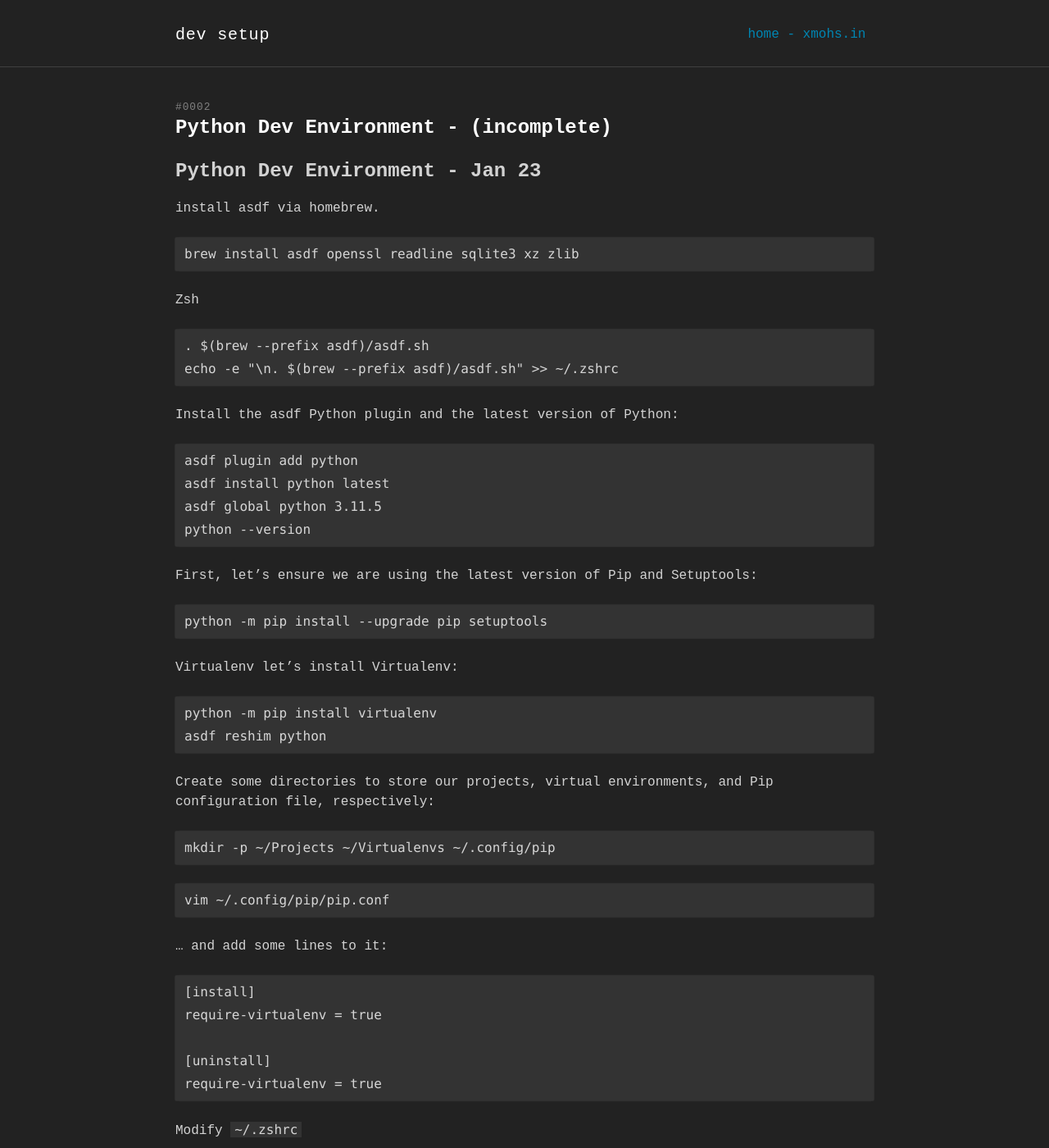
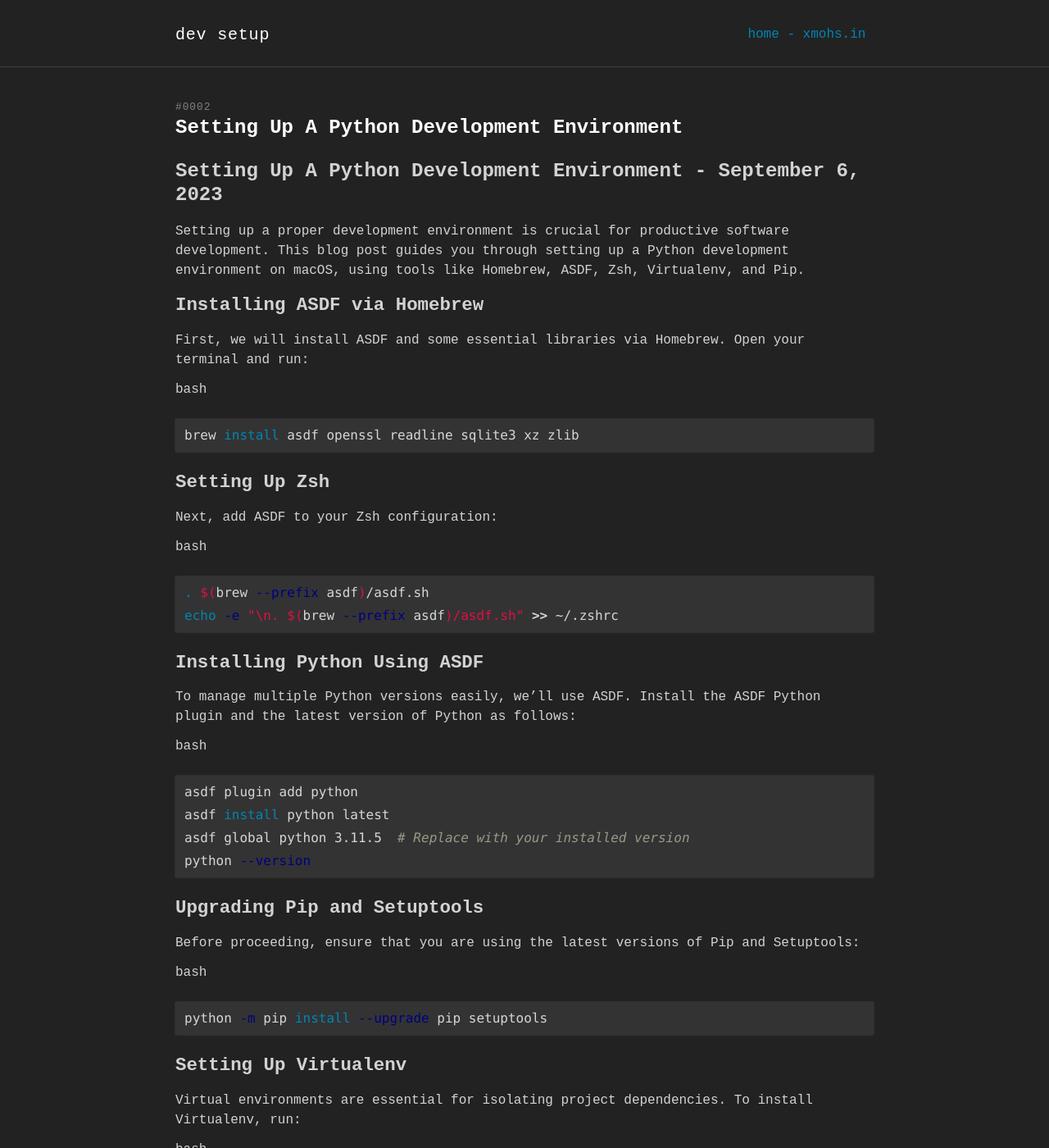
Before and after one commit to mhassan1219/dev.mohs.in, a Jekyll site: the page built from _posts/2023-08-14-0002.md, in a window 1280 px wide and 1400 px high. Shown: the whole window at 82% size. Built offline with Jekyll 4.4.1, drawn with Linux system fonts in a browser that asks for light colours; some web fonts are replaced; some of the changed text lies outside the part shown.

Commit message:
fixed instructions for python

````diff
--- a/_posts/2023-08-14-0002.md
+++ b/_posts/2023-08-14-0002.md
@@ -1,53 +1,106 @@
 ---
+
 layout: post
 slug: "0002"
-title: "Python Dev Environment - (incomplete)"
+title: "Setting Up A Python Development Environment"
+date: 2023-09-06
+categories: \[Python, Development Environment, Programming\]
+tags: \[Python, Development, Environment, ASDF, Homebrew, Zsh, Virtualenv, Pip\]
+
 ---
 
+Setting Up A Python Development Environment - September 6, 2023
+===============================================================
 
-# Python Dev Environment - Jan 23
+Setting up a proper development environment is crucial for productive software development. This blog post guides you through setting up a Python development environment on macOS, using tools like Homebrew, ASDF, Zsh, Virtualenv, and Pip.
 
-install asdf via homebrew.
-```
+Installing ASDF via Homebrew
+----------------------------
+
+First, we will install ASDF and some essential libraries via Homebrew. Open your terminal and run:
+
+bash
+
+```bash
 brew install asdf openssl readline sqlite3 xz zlib
 ```
 
-Zsh
-```
+Setting Up Zsh
+--------------
+
+Next, add ASDF to your Zsh configuration:
+
+bash
+
+```bash
 . $(brew --prefix asdf)/asdf.sh
 echo -e "\n. $(brew --prefix asdf)/asdf.sh" >> ~/.zshrc
 ```
 
-Install the asdf Python plugin and the latest version of Python:
-```
+Installing Python Using ASDF
+----------------------------
+
+To manage multiple Python versions easily, we'll use ASDF. Install the ASDF Python plugin and the latest version of Python as follows:
+
+bash
+
+```bash
 asdf plugin add python
 asdf install python latest
-asdf global python 3.11.5
+asdf global python 3.11.5  # Replace with your installed version
 python --version
 ```
 
-First, let’s ensure we are using the latest version of Pip and Setuptools:
-```
+Upgrading Pip and Setuptools
+----------------------------
+
+Before proceeding, ensure that you are using the latest versions of Pip and Setuptools:
+
+bash
+
+```bash
 python -m pip install --upgrade pip setuptools
 ```
 
+Setting Up Virtualenv
+---------------------
 
-Virtualenv
-let’s install Virtualenv:
-```
+Virtual environments are essential for isolating project dependencies. To install Virtualenv, run:
+
+bash
+
+```bash
 python -m pip install virtualenv
 asdf reshim python
 ```
-Create some directories to store our projects, virtual environments, and Pip configuration file, respectively:
-```
+
+Directory Setup
+---------------
+
+Now let's create some directories to organize our projects, virtual environments, and Pip configuration files:
+
+bash
+
+```bash
 mkdir -p ~/Projects ~/Virtualenvs ~/.config/pip
 ```
 
-```
+Configuring Pip
+---------------
+
+Edit the Pip configuration file to require a virtual environment for installations:
+
+bash
+
+```bash
 vim ~/.config/pip/pip.conf
 ```
-… and add some lines to it:
-```
+
+Add the following lines:
+
+conf
+
+```conf
 [install]
 require-virtualenv = true
 
@@ -55,24 +108,36 @@
 require-virtualenv = true
 ```
 
+Modifying Zsh Configuration
+---------------------------
 
-Modify `~/.zshrc`
+Add the following function to your `~/.zshrc` file to allow global Pip installations:
 
-```
+bash
+
+```bash
 gpip(){
    PIP_REQUIRE_VIRTUALENV="0" python -m pip "$@"
 }
 ```
 
-Allows global pip installations
+Testing Your Setup
+------------------
 
-Test:
+Finally, test your setup:
+
+bash
+
+```bash
+pip install --upgrade pip setuptools virtualenv  # This shouldn't work
 ```
-pip install --upgrade pip setuptools virtualenv
+
+To perform global installations:
+
+bash
+
+```bash
+gpip install --upgrade pip setuptools virtualenv  # This should work
 ```
-Shouldnt work
 
-
-```
-gpip install --upgrade pip setuptools virtualenv
-```
+That's it! You now have a functional Python development environment set up on your macOS system. Feel free to adjust the settings to suit your personal workflow. Happy coding!
````
